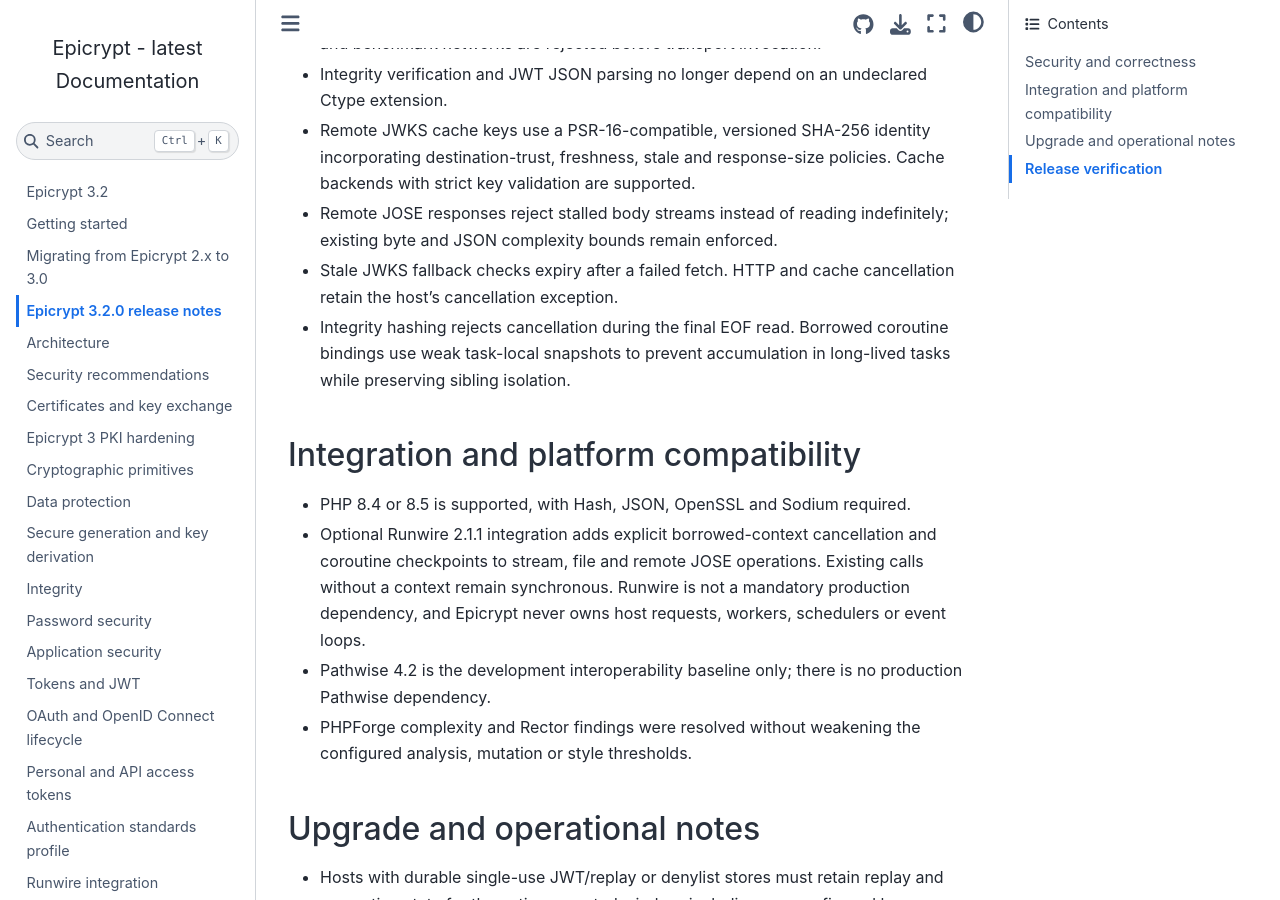
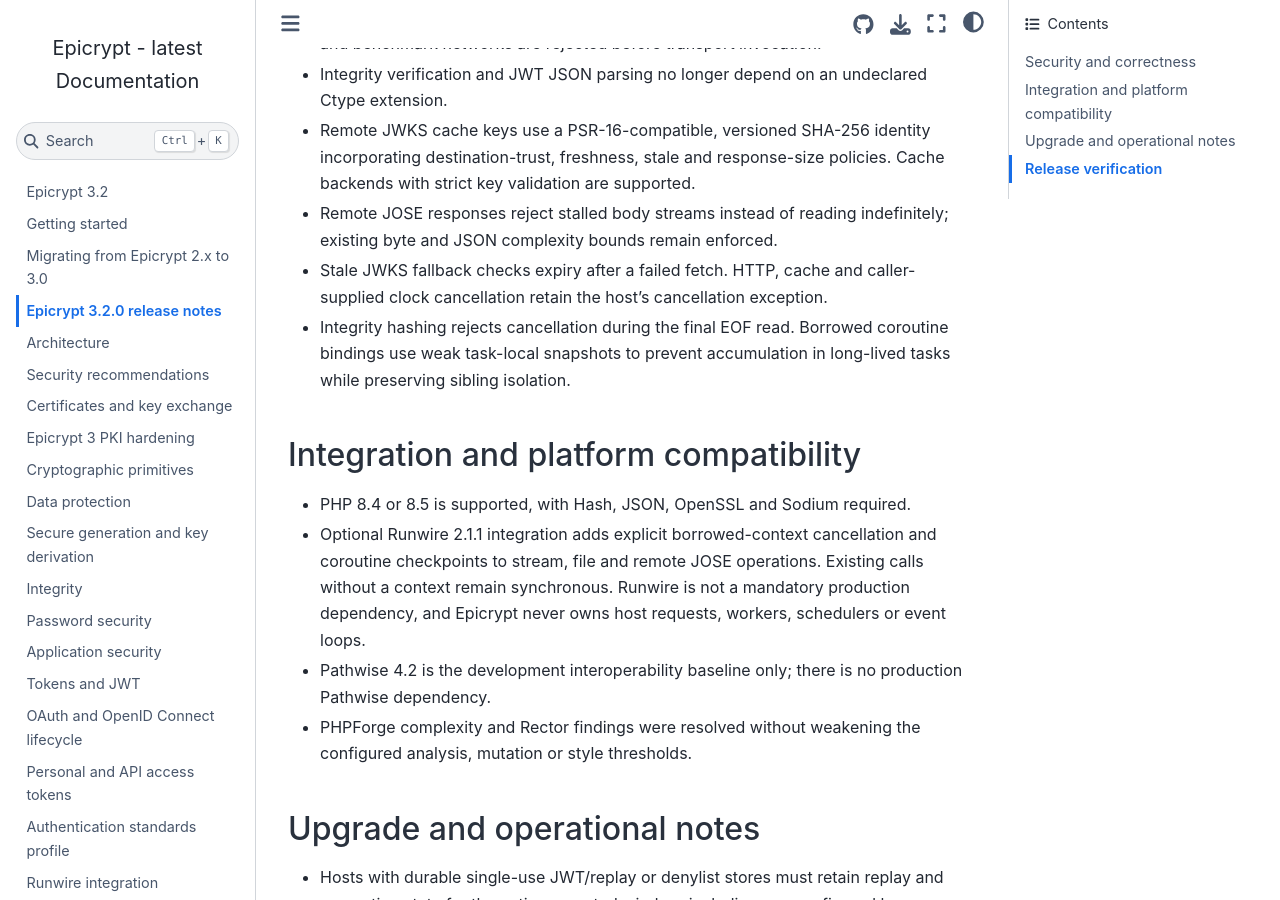
Before and after one commit to infocyph/Epicrypt, a Sphinx documentation site: the page built from docs/release-notes-3.2.0.rst, in a window 1280 px wide and 900 px high, scrolled down 391 px. Built offline with Sphinx 7.4.7 and the Sphinx Book theme 1.1.4, drawn with Linux system fonts in a browser that asks for light colours.

Commit message:
Fence caller clock evaluation with borrowed-context liveness

```diff
--- a/docs/release-notes-3.2.0.rst
+++ b/docs/release-notes-3.2.0.rst
@@ -21,8 +21,8 @@
   Cache backends with strict key validation are supported.
 * Remote JOSE responses reject stalled body streams instead of reading
   indefinitely; existing byte and JSON complexity bounds remain enforced.
-* Stale JWKS fallback checks expiry after a failed fetch. HTTP and cache
-  cancellation retain the host's cancellation exception.
+* Stale JWKS fallback checks expiry after a failed fetch. HTTP, cache and
+  caller-supplied clock cancellation retain the host's cancellation exception.
 * Integrity hashing rejects cancellation during the final EOF read.
   Borrowed coroutine bindings use weak task-local snapshots to prevent
   accumulation in long-lived tasks while preserving sibling isolation.
--- a/docs/runwire-integration.rst
+++ b/docs/runwire-integration.rst
@@ -60,7 +60,7 @@
 atomic replacement, so cancellation does not publish a completed staging file.
 When cancelled, an existing destination remains intact. Caller-owned
 output streams may contain partial data: the host owns their publication.
-Remote JWKS cancellation from HTTP or cache operations is propagated and
+Remote JWKS cancellation from HTTP, cache or caller-supplied clock operations is propagated and
 is not converted into a stale cached key result. Stale expiry is checked
 after a failed refresh, including time spent waiting for the transport.
 Regular file and PSR-18 network I/O remain synchronous; caller-owned
```
Also changed, not shown: docs/plans/epicrypt-next-release-audit-plan.md (+11 -13 lines), 2 other files.
